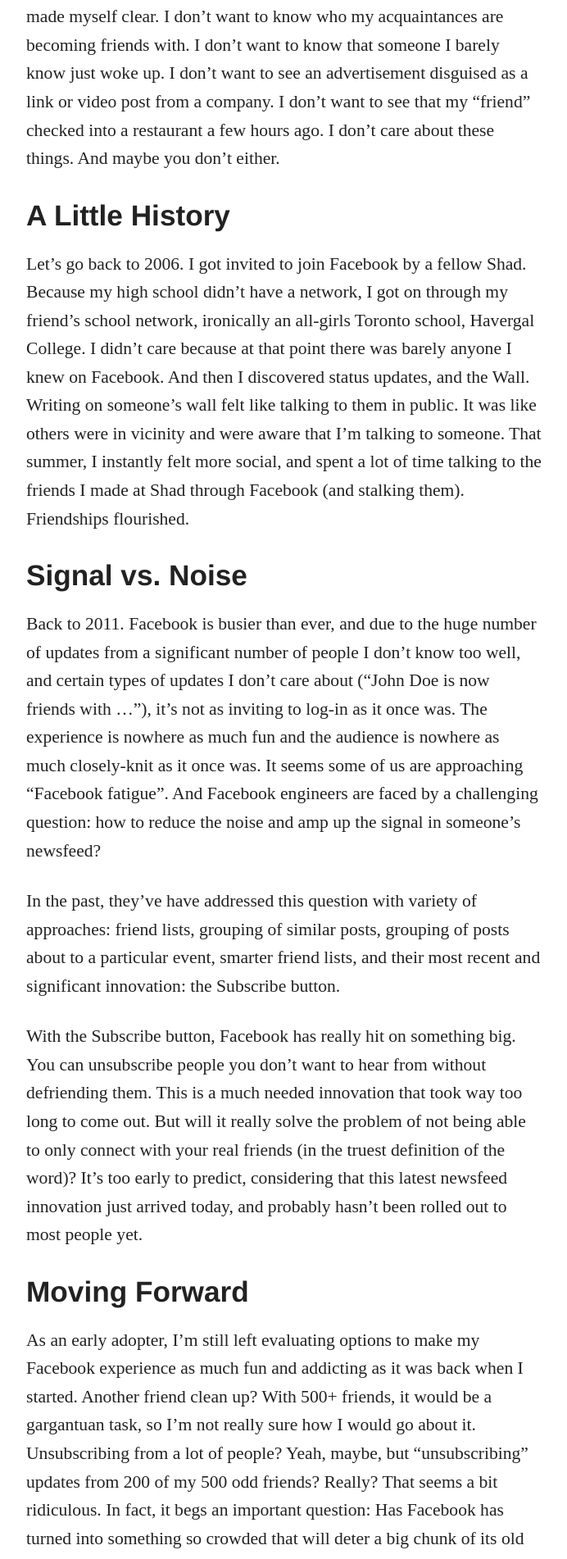
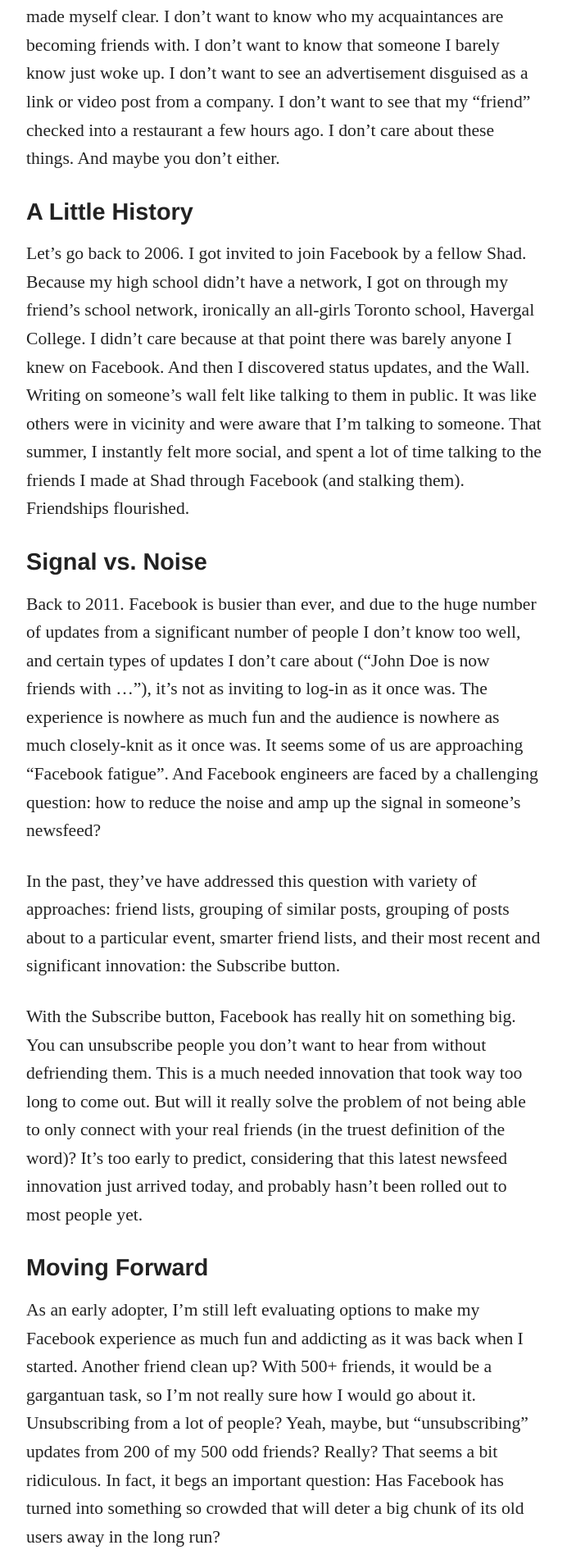
Before and after one commit to ashseth/ashseth.github.io, a Jekyll site: the page built from _posts/2011-09-15-facebook-fatigue.md, in a window 1280 px wide. Shown: the part 466-2368 px from the top of the page at 82% size, without its empty margins (143-835 px from the left). Built offline with Jekyll 4.4.1, drawn with Linux system fonts in a browser that asks for light colours.

Commit message:
Fix markup

```diff
--- a/_posts/2011-09-15-facebook-fatigue.md
+++ b/_posts/2011-09-15-facebook-fatigue.md
@@ -7,11 +7,11 @@
 
 So, I look at my newsfeed. Status update from a “friend” I haven’t hung out with once, a company page trying to sell its product, a distant acquaintance becoming friends with people I don’t know, more updates from more companies, a string of wall to wall posts between two people I barely know but met a few months back …and I’ve had enough so I log out hoping that the next time I log in, someone I’m actually interested in knowing about posts a photo or an update. I think I’ve made myself clear. I don’t want to know who my acquaintances are becoming friends with. I don’t want to know that someone I barely know just woke up. I don’t want to see an advertisement disguised as a link or video post from a company. I don’t want to see that my “friend” checked into a restaurant a few hours ago. I don’t care about these things. And maybe you don’t either.
 
-# A Little History
+## A Little History
 
 Let’s go back to 2006. I got invited to join Facebook by a fellow Shad. Because my high school didn’t have a network, I got on through my friend’s school network, ironically an all-girls Toronto school, Havergal College. I didn’t care because at that point there was barely anyone I knew on Facebook. And then I discovered status updates, and the Wall. Writing on someone’s wall felt like talking to them in public. It was like others were in vicinity and were aware that I’m talking to someone. That summer, I instantly felt more social, and spent a lot of time talking to the friends I made at Shad through Facebook (and stalking them). Friendships flourished.
 
-# Signal vs. Noise
+## Signal vs. Noise
 
 Back to 2011. Facebook is busier than ever, and due to the huge number of updates from a significant number of people I don’t know too well, and certain types of updates I don’t care about (“John Doe is now friends with …”), it’s not as inviting to log-in as it once was. The experience is nowhere as much fun and the audience is nowhere as much closely-knit as it once was. It seems some of us are approaching “Facebook fatigue”. And Facebook engineers are faced by a challenging question: how to reduce the noise and amp up the signal in someone’s newsfeed?
 
@@ -19,7 +19,7 @@
 
 With the Subscribe button, Facebook has really hit on something big. You can unsubscribe people you don’t want to hear from without defriending them. This is a much needed innovation that took way too long to come out. But will it really solve the problem of not being able to only connect with your real friends (in the truest definition of the word)? It’s too early to predict, considering that this latest newsfeed innovation just arrived today, and probably hasn’t been rolled out to most people yet.
 
-# Moving Forward
+## Moving Forward
 
 As an early adopter, I’m still left evaluating options to make my Facebook experience as much fun and addicting as it was back when I started. Another friend clean up? With 500+ friends, it would be a gargantuan task, so I’m not really sure how I would go about it. Unsubscribing from a lot of people? Yeah, maybe, but “unsubscribing” updates from 200 of my 500 odd friends? Really? That seems a bit ridiculous. In fact, it begs an important question: Has Facebook has turned into something so crowded that will deter a big chunk of its old users away in the long run?
 
```
Also changed, not shown: _posts/2013-04-17-redesigning-et.md (+10 -3 lines).
